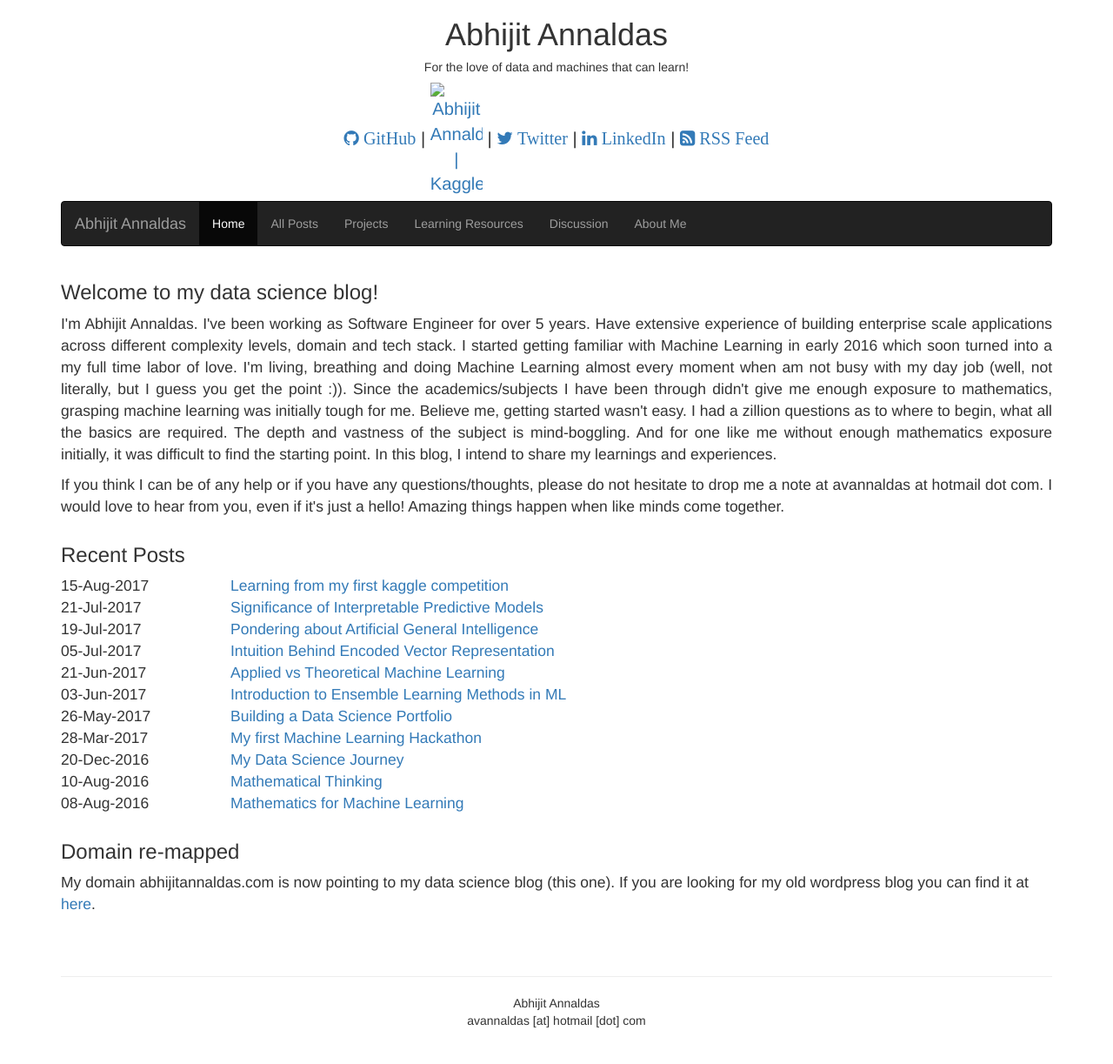
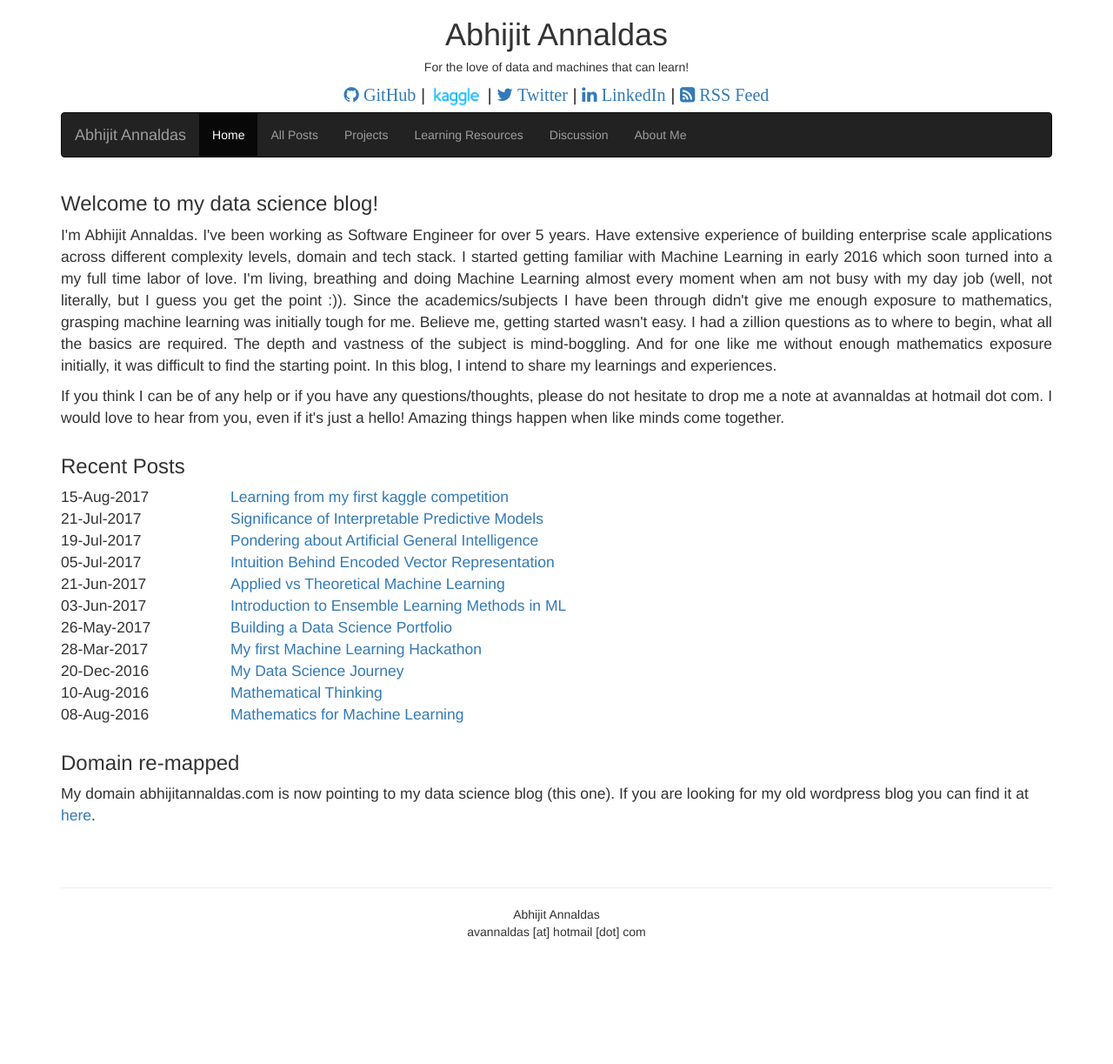
Before and after one commit to devm1023/ML_project, a Jekyll site: the page built from index.html, in a window 1280 px wide. Shown: the whole page at 87% size. Built offline with Jekyll 4.4.1, drawn with Linux system fonts in a browser that asks for light colours; nearby versions of some CDN libraries; after the commit the page ends 1121 px from its top, so only the background shows below that.

Commit message:
Update header.html

```diff
--- a/_includes/header.html
+++ b/_includes/header.html
@@ -11,7 +11,7 @@
 	<div class="col-sm-12" style="margin-bottom:5px;text-align:center">
 		<big><big>
 		<A href="http://github.com/avannaldas" target="_blank"><i class="fa fa-github" aria-hidden="true"> GitHub</i></A> |
-		<A href="http://kaggle.com/avannaldas" target="_blank"><img href="../css/kaggle.png" style="max-width:60px" alt="Abhijit Annaldas | Kaggle"/></A> |
+		<A href="http://kaggle.com/avannaldas" target="_blank"><img src="{{site.url}}/css/kaggle.png" style="max-width:60px" alt="Abhijit Annaldas | Kaggle"/></A> |
 		<A href="http://twitter.com/avannaldas" target="_blank"><i class="fa fa-twitter" aria-hidden="true"> Twitter</i></A> |
 		<A href="http://linkedin.com/in/avannaldas" target="_blank"><i class="fa fa-linkedin" aria-hidden="true"> LinkedIn</i></A> |
 		<A href="https://avannaldas.github.io/feed" target="_blank"><i class="fa fa-rss-square" aria-hidden="true"> RSS Feed</i></A>
```
